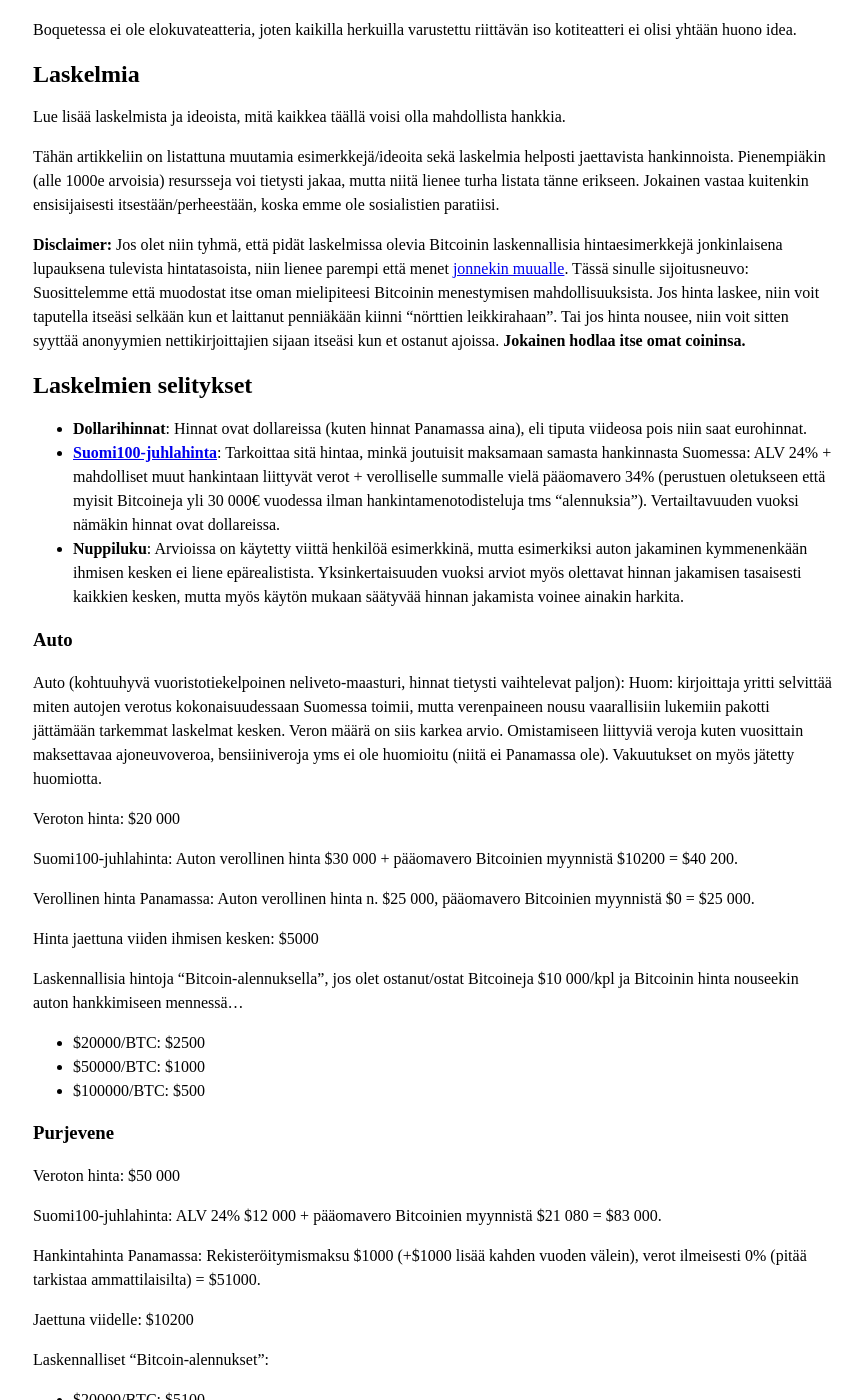
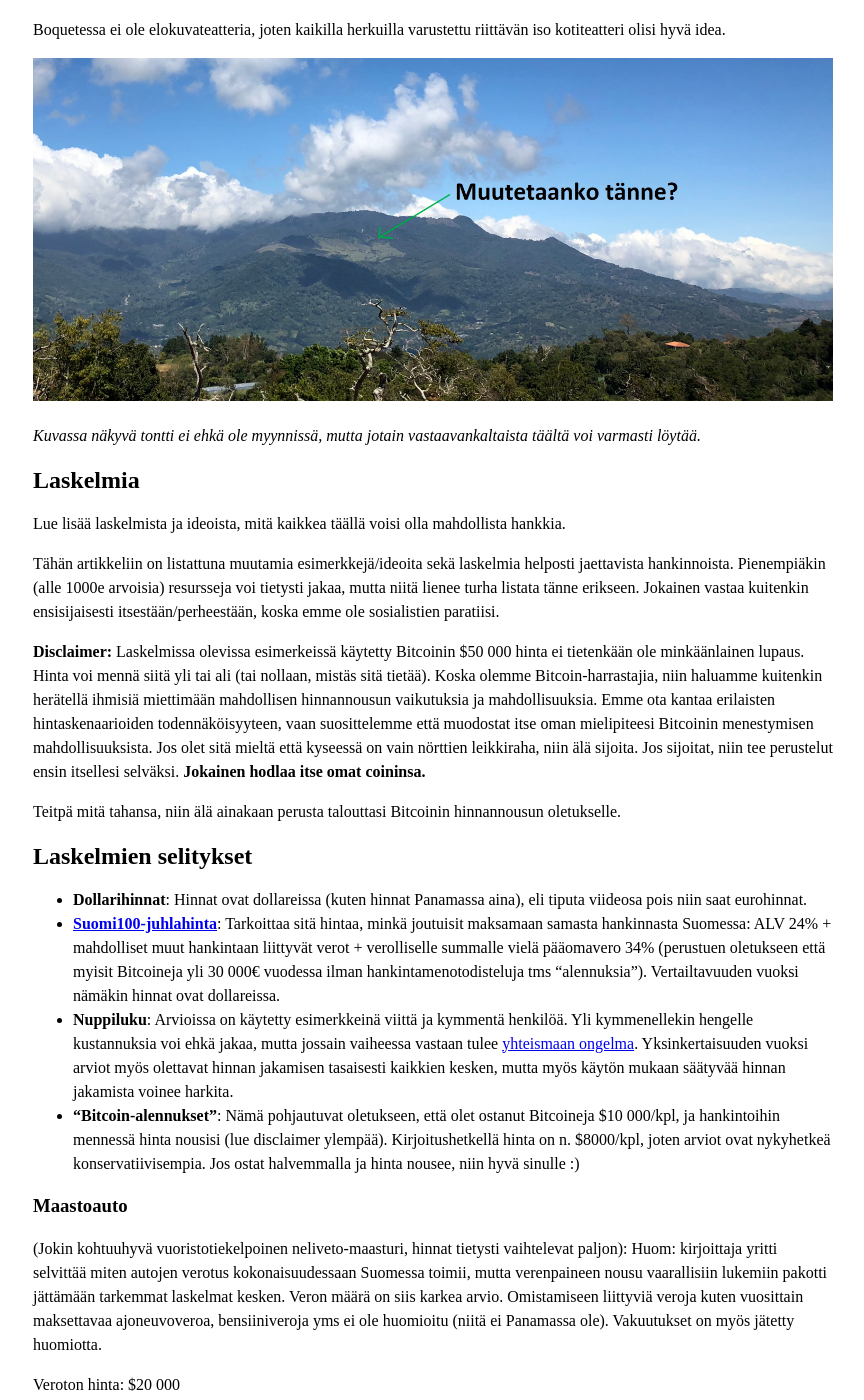
Before and after one commit to pitkonaarinparatiisi/pitkonaarinparatiisi.github.io, a Jekyll site: the page built from yhteiso.md, in a window 1280 px wide and 1400 px high, scrolled down 829 px. Shown: the whole window, without its empty margins (207-1071 px from the left). Built offline with Jekyll 4.4.1, drawn with Linux system fonts in a browser that asks for light colours; our own code applies the rules of GitHub Pages for plain Markdown files; some of the changed text lies outside the part shown.

Commit message:
Update yhteiso.md

```diff
--- a/yhteiso.md
+++ b/yhteiso.md
@@ -20,9 +20,14 @@
 
 Sähkökatkoilla ei olisi väliä, jos meillä olisi oma aurinkosähköfarmi. Auringostahan Boquetessa ei ole pulaa ja useamman talouden yhdistämällä saisimme kaikenlaisia volyymietuja.
 
-Myös luksusosaston hankinnat ja järjestelyt onnistuisivat lähekkäin asuessa huomattavasti paremmin. Voisimme myös palkata täysipäiväistä henkilökuntaa (siivoojat, kokit, autokuskit, puutarhurit yms) hyvin kohtuullisilla kustannuksilla.
+Myös "luksusosaston" hankinnat ja järjestelyt onnistuisivat lähekkäin asuessa huomattavasti paremmin. Voisimme myös palkata täysipäiväistä henkilökuntaa (siivoojat, kokit, autokuskit, puutarhurit yms) hyvin kohtuullisilla kustannuksilla.
 
-Boquetessa ei ole elokuvateatteria, joten kaikilla herkuilla varustettu riittävän iso kotiteatteri ei olisi yhtään huono idea.
+Boquetessa ei ole elokuvateatteria, joten kaikilla herkuilla varustettu riittävän iso kotiteatteri olisi hyvä idea.
+
+![](asuinalue_esimerkki.jpg)
+
+_Kuvassa näkyvä tontti ei ehkä ole myynnissä, mutta jotain vastaavankaltaista täältä voi varmasti löytää._
+
 
 ## Laskelmia
 
@@ -31,16 +36,20 @@
 Tähän artikkeliin on listattuna muutamia esimerkkejä/ideoita sekä laskelmia helposti jaettavista hankinnoista. Pienempiäkin (alle 1000e arvoisia) resursseja voi tietysti jakaa, mutta niitä lienee turha listata tänne erikseen. Jokainen vastaa kuitenkin ensisijaisesti itsestään/perheestään, koska emme ole sosialistien paratiisi.
 
 **Disclaimer:**
-Jos olet niin tyhmä, että pidät laskelmissa olevia Bitcoinin laskennallisia hintaesimerkkejä jonkinlaisena lupauksena tulevista hintatasoista, niin lienee parempi että menet [jonnekin muualle](http://www.vasemmisto.fi/ "Vasemmisto - ihmisten huijaamista jo vuodesta miekka!"). Tässä sinulle sijoitusneuvo: Suosittelemme että muodostat itse oman mielipiteesi Bitcoinin menestymisen mahdollisuuksista. Jos hinta laskee, niin voit taputella itseäsi selkään kun et laittanut penniäkään kiinni "nörttien leikkirahaan". Tai jos hinta nousee, niin voit sitten syyttää anonyymien nettikirjoittajien sijaan itseäsi kun et ostanut ajoissa. **Jokainen hodlaa itse omat coininsa.**
+Laskelmissa olevissa esimerkeissä käytetty Bitcoinin $50 000 hinta ei tietenkään ole minkäänlainen lupaus. Hinta voi mennä siitä yli tai ali (tai nollaan, mistäs sitä tietää). Koska olemme Bitcoin-harrastajia, niin
+haluamme kuitenkin herätellä ihmisiä miettimään mahdollisen hinnannousun vaikutuksia ja mahdollisuuksia. Emme ota kantaa erilaisten hintaskenaarioiden todennäköisyyteen, vaan suosittelemme että muodostat itse oman mielipiteesi Bitcoinin menestymisen mahdollisuuksista. Jos olet sitä mieltä että kyseessä on vain nörttien leikkiraha, niin älä sijoita. Jos sijoitat, niin tee perustelut ensin itsellesi selväksi. **Jokainen hodlaa itse omat coininsa.**
+
+Teitpä mitä tahansa, niin älä ainakaan perusta talouttasi Bitcoinin hinnannousun oletukselle.
 
 ## Laskelmien selitykset
 
 * **Dollarihinnat**: Hinnat ovat dollareissa (kuten hinnat Panamassa aina), eli tiputa viideosa pois niin saat eurohinnat.
-* **[Suomi100-juhlahinta](https://www.suomenuutiset.fi/nain-suomi-100-rahoja-husattiin-palkkoja-matkakuluja-paivarahoja-suuria-summia-kohteisiin-mitaan-tekemista-suomen-itsenaisyyden/ "Korruption juhla - sinun rahoillasi!")**: Tarkoittaa sitä hintaa, minkä joutuisit maksamaan samasta hankinnasta Suomessa: ALV 24% + mahdolliset muut hankintaan liittyvät verot + verolliselle summalle vielä pääomavero 34% (perustuen oletukseen että myisit Bitcoineja yli 30 000€ vuodessa ilman hankintamenotodisteluja tms "alennuksia"). Vertailtavuuden vuoksi nämäkin hinnat ovat dollareissa.
-* **Nuppiluku**: Arvioissa on käytetty viittä henkilöä esimerkkinä, mutta esimerkiksi auton jakaminen kymmenenkään ihmisen kesken ei liene epärealistista. Yksinkertaisuuden vuoksi arviot myös olettavat hinnan jakamisen tasaisesti kaikkien kesken, mutta myös käytön mukaan säätyvää hinnan jakamista voinee ainakin harkita.
+* **[Suomi100-juhlahinta](https://www.suomenuutiset.fi/nain-suomi-100-rahoja-husattiin-palkkoja-matkakuluja-paivarahoja-suuria-summia-kohteisiin-mitaan-tekemista-suomen-itsenaisyyden/ "Korruption juhlaa - sinun rahoillasi!")**: Tarkoittaa sitä hintaa, minkä joutuisit maksamaan samasta hankinnasta Suomessa: ALV 24% + mahdolliset muut hankintaan liittyvät verot + verolliselle summalle vielä pääomavero 34% (perustuen oletukseen että myisit Bitcoineja yli 30 000€ vuodessa ilman hankintamenotodisteluja tms "alennuksia"). Vertailtavuuden vuoksi nämäkin hinnat ovat dollareissa.
+* **Nuppiluku**: Arvioissa on käytetty esimerkkeinä viittä ja kymmentä henkilöä. Yli kymmenellekin hengelle kustannuksia voi ehkä jakaa, mutta jossain vaiheessa vastaan tulee [yhteismaan ongelma](https://fi.wikipedia.org/wiki/Yhteismaan_ongelma). Yksinkertaisuuden vuoksi arviot myös olettavat hinnan jakamisen tasaisesti kaikkien kesken, mutta myös käytön mukaan säätyvää hinnan jakamista voinee harkita.
+* **"Bitcoin-alennukset"**: Nämä pohjautuvat oletukseen, että olet ostanut Bitcoineja $10 000/kpl, ja hankintoihin mennessä hinta nousisi (lue disclaimer ylempää). Kirjoitushetkellä hinta on n. $8000/kpl, joten arviot ovat nykyhetkeä konservatiivisempia. Jos ostat halvemmalla ja hinta nousee, niin hyvä sinulle :)
 
-### Auto
-Auto (kohtuuhyvä vuoristotiekelpoinen neliveto-maasturi, hinnat tietysti vaihtelevat paljon):
+### Maastoauto
+(Jokin kohtuuhyvä vuoristotiekelpoinen neliveto-maasturi, hinnat tietysti vaihtelevat paljon):
 Huom: kirjoittaja yritti selvittää miten autojen verotus kokonaisuudessaan Suomessa toimii, mutta verenpaineen nousu vaarallisiin lukemiin pakotti jättämään tarkemmat laskelmat kesken. Veron määrä on siis karkea arvio. Omistamiseen liittyviä veroja kuten vuosittain maksettavaa ajoneuvoveroa, bensiiniveroja yms ei ole huomioitu (niitä ei Panamassa ole). Vakuutukset on myös jätetty huomiotta.
 
 Veroton hinta: $20 000
@@ -50,12 +59,12 @@
 Verollinen hinta Panamassa: Auton verollinen hinta n. $25 000, pääomavero Bitcoinien myynnistä $0 = $25 000.
 
 Hinta jaettuna viiden ihmisen kesken: $5000
+Hinta jaettuna kymmenen ihmisen kesken: $2500
 
-Laskennallisia hintoja "Bitcoin-alennuksella", jos olet ostanut/ostat Bitcoineja $10 000/kpl ja Bitcoinin hinta nouseekin auton hankkimiseen mennessä...
+Laskennallisia hintoja "Bitcoin-alennuksella", jos olet ostanut/ostat Bitcoineja $10 000/kpl ja Bitcoinin hinta nouseekin auton hankkimiseen mennessä viiteenkymmeneen tuhanteen (kuten disclaimerissa ylempänä todettu: emme ota kantaa tämän hintaskenaarion todennäköisyyteen):
 
-* $20000/BTC: $2500
-* $50000/BTC: $1000
-* $100000/BTC: $500
+$50000/BTC ja 5 ihmistä: $1000
+$50000/BTC ja 10 ihmistä: $500
 
 ### Purjevene
 
@@ -66,12 +75,33 @@
 Hankintahinta Panamassa: Rekisteröitymismaksu $1000 (+$1000 lisää kahden vuoden välein), verot ilmeisesti 0% (pitää tarkistaa ammattilaisilta) = $51000.
 
 Jaettuna viidelle: $10200
+Jaettuna kymmenelle: $5100
 
-Laskennalliset "Bitcoin-alennukset":
+Laskennalliset "Bitcoin-alennukset" (lue disclaimer ylempää):
 
-* $20000/BTC: $5100
-* $50000/BTC: $2040
-* $100000/BTC: $1020
+* $50000/BTC ja 5 henkeä: $2040
+* $50000/BTC ja 10 henkeä: $1020
+
+
+### <strike>Lambo</strike> ...tai siis offroad-sähkörullatuoli
+
+Tämä on varmaan henkilökohtainen ennakkoluulo, mutta lamboista tulee vähän mieleen ICO-huijarit ja netissä vuokra-Lamboilla kuvitteellista menestystään hehkuttavat pellet. Boqueten vuoristoteillä [tämä voi olla käytännöllisempi kulkupeli](https://www.youtube.com/watch?v=3R5VLdWH254). Jos tuntuu että haluat silti ostella urheiluautoja, niin niillä voi ajella Davidiin (ja siitä eteenpäin) menevällä nelikaistaisella moottoritiellä.
+
+Ziesel Sport:
+
+$30 000
+
+Suomi100-juhlahinta: Alv 24% $7200 + pääomavero 34% $12 468 = $49 848.
+
+Verollinen hinta Panamassa: ALV 7% $2100 + tulli (todennäköisesti 10%, vaihtelee välillä 0-15%, tarkka luku pitäisi varmistaa tullista) $3000, pääomavero $0 = $35 100.
+
+Hinta jaettuna viidelle: $7020
+Hinta jaettuna kymmenelle: $3510
+
+Laskennalliset "Bitcoin-alennukset" (lue disclaimer ylempää):
+
+* $50000/BTC ja 5 henkeä: $1404
+* $50000/BTC ja 10 henkeä: $702
 
 
 
@@ -90,26 +120,21 @@
 $500 000 (halvemmallakin saanee, lasketaan kuitenkin riittävän isolla hinnalla).
 
 Hinta jaettuna viiden ihmisen kesken: $100 000
+Hinta jaettuna kymmenen ihmisen kesken: $50 000
 
-"Bitcoin-alennuksella", olettaen jälleen Bitcoinien hankintahinnaksi $10k:
+"Bitcoin-alennuksella", olettaen jälleen Bitcoinien hankintahinnaksi $10k (lue disclaimer ylempää):
 
-* $20000/BTC: $50 000
-* $50000/BTC: $20 000
-* $100000/BTC: $10 000
-
-### Lentokoneet
-
-Lähdetään siitä oletuksesta että näitä ei vielä tämän porukan nykyvarallisuudella ja Bitcoinin nykyhinnalla ole joko varaa tai halua ostaa (ainakaan helikopterin lisäksi). Muutetaan siis laskentakaavaa hieman, ja mietitään mitä saisi kymmenellä Bitcoinilla (viiden ihmisen kesken jaettuna 2 Bitcoinia, eli $10k hinnalla ostettuna $20k tämänhetkinen sijoitus per henki):
+* $50000/BTC ja 5 henkeä: $20 000
+* $50000/BTC ja 10 henkeä: $10 000
 
 
-Malli "tynnyripuku" (Bitcoinin hinta $10k): Varaa hikiseen Cessnaan, sekin olettaen että joku uhrautuu porukan hyväksi ja hankkii lentolupakirjan omalla kustannuksellaan. Jätetään hintalaskelmat hautumaan ja odotellaan parempaa huomista.
+### Lentokone
 
 
-Malli "kiertorata" (Bitcoin $100k): Kymmenen Bitcoinia olisi jo miljoonan. Sillä saisi jo vähän isomman potkurikoneen, jolla jo kehtaa lennellä lähialueille (Amerikan mantereet) sopivan kokoisella porukalla.
+Lähdetään siitä oletuksesta että mitään yksityislentokoneita ei vielä tämän porukan nykyvarallisuudella ja Bitcoinin nykyhinnalla ole joko varaa tai halua ostaa. Muutetaan siis laskentakaavaa hieman, ja mietitään mitä saisi kymmenellä Bitcoinilla (viiden ihmisen kesken jaettuna 2 Bitcoinia, eli $10k hinnalla ostettuna $20k tämänhetkinen sijoitus per henki) _jos_ hinta nousee. Jos ei nouse, niin sitten jätetään koneet ostamatta tai hankitaan rahat muilla keinoilla. Panamassa yrittäminen kannattaa aina!
 
+Jos Bitcoinin hinta nousee $50 000 asti, niin kymmenellä Bitcoinilla saa jo oman lentokoneen. Ei mitään suihkukonetta, mutta jonkinlaisen useamman henkilön lentokoneen kuitenkin. Pienelläkin koneella voi lennellä lähialueille (Amerikan mantereet). Tässä voi myös miettiä erilaisia skenaarioita, eli onko kiinnostusta kenties laittaa tähän harrastukseen enemmänkin rahaa, tai onko kiinnostuneita mahdollisesti enemmänkin kuin viisi henkeä, vai odotellaanko vain vielä kovempia hintoja... näitä voi miettiä.
 
-Malli "kuu" (Bitcoin miljoonaan): Kymmenellä miljoonalla alkaa saamaan pitkiin matkoihin kykenevän yksityisjetin, että pääsee lentämään jouluna ja juhannuksena Suomeen aidossa luksus-luokassa.
-
-Nämä esimerkit ovat tietenkin hyvin laskennallisia. Käytännössä voi olla, että suoran ostamisen sijaan paras vaihtoehto on hankkiutua aktiivisiin yhteyksiin jo lentokoneita omistavien (ja huoltavien yms) tahojen kanssa, ja sopia esimerkiksi osa-omistuksesta.
+Täytyy myös muistaa että nämä esimerkit ovat hyvin laskennallisia. Käytännössä voi olla, että suoran ostamisen sijaan paras vaihtoehto on hankkiutua aktiivisiin yhteyksiin jo lentokoneita omistavien (ja huoltavien yms) tahojen kanssa, ja sopia esimerkiksi osa-omistuksesta.
 
 Jätetään tarkempien yksityiskohtien selvittäminen myöhempään ajankohtaan, jos Bitcoinin hinta jatkaa nykyisellä radallaan ja kiinnostuneita on riittävästi.
```
Also changed, not shown: other parts of yhteiso.md (+1 -1 lines).
